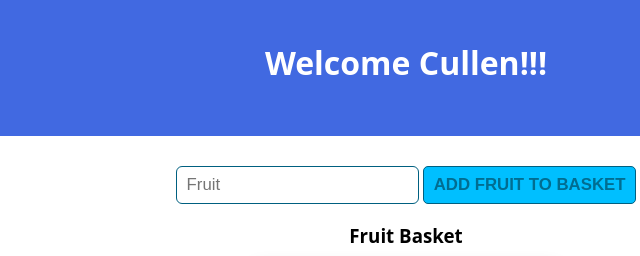
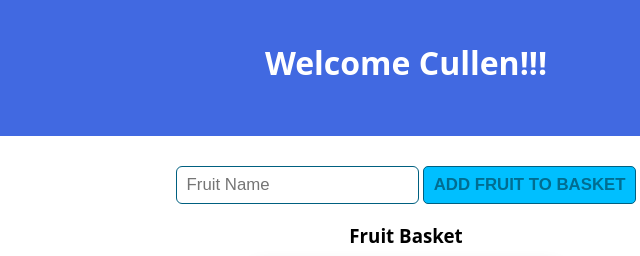
Before and after one commit to myronschippers/cullen-week6, a plain HTML site: page index.html in a window 1280 px wide. Shown: the top 256 px of the page, 234-874 px from the left. Drawn offline with Linux system fonts and the light colour scheme.

Commit message:
adjusting placeholder text for fruit input

```diff
--- a/index.html
+++ b/index.html
@@ -14,7 +14,7 @@
     </header>
 
     <div class="container utl_alnCenter">
-      <input id="js-fruit" type="text" placeholder="Fruit" class="field" />
+      <input id="js-fruit" type="text" placeholder="Fruit Name" class="field" />
       <button id="js-addFruit" class="btn">Add Fruit to Basket</button>
 
       <h3>Fruit Basket</h3>
```
